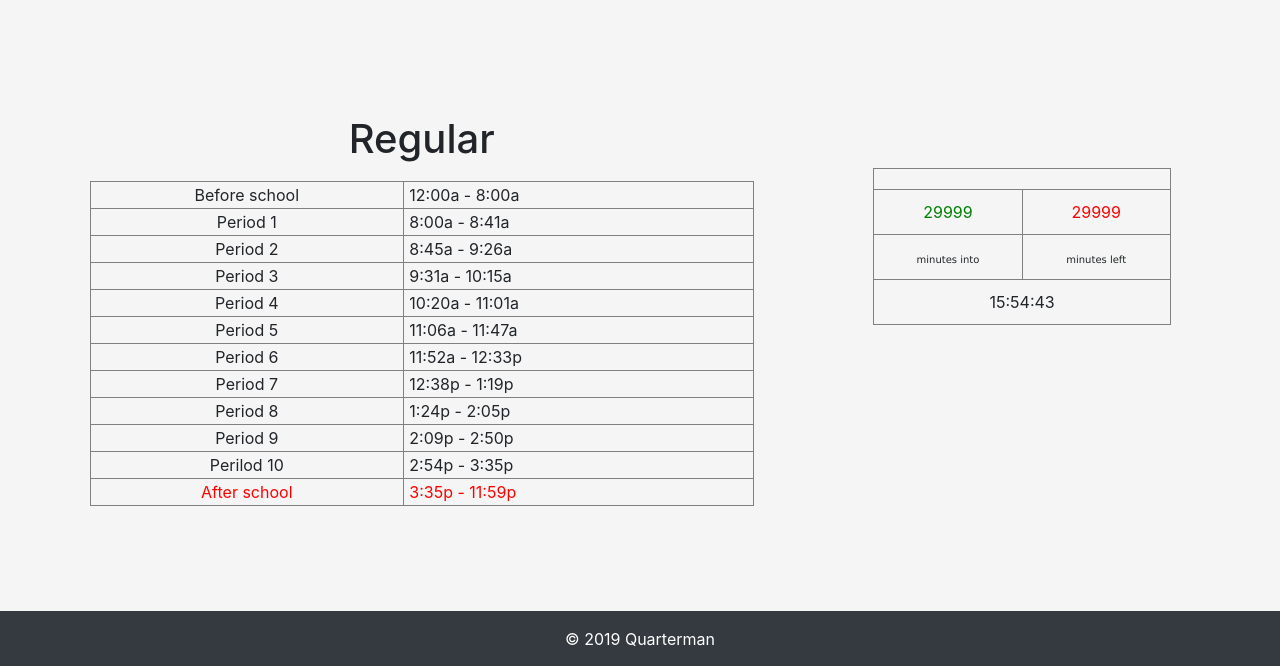
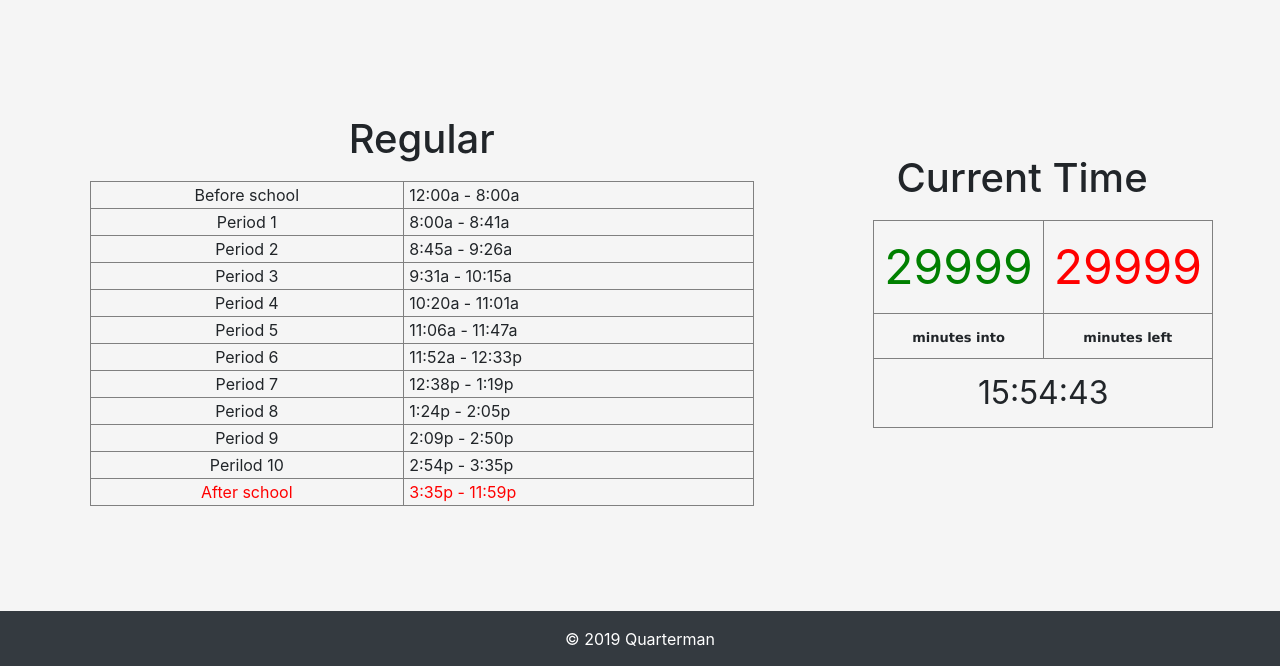
Before and after one commit to cmohri/QuarterMan, a Flask app: page / in a window 1280 px wide. Shown: the part 61-727 px from the top of the page. Run offline with Flask 2, Linux system fonts and the light colour scheme; some libraries are stand-ins or nearby versions.

Commit message:
Make home nicer

```diff
--- a/app/templates/home.html
+++ b/app/templates/home.html
@@ -24,21 +24,19 @@
         </div>
 
         <div class = "col-lg-3 time-left-container">
-	  <br><br><br><br><br><br><br>
+	  <br><br><br><br><br><br>
+	  <h1 class = "schedule-title">Current Time</h1>
             <table border="1" cellspacing="3" cellpadding="10" width="100%">
-                <tr>
-                    <td width="50%" align="center" colspan="2"></td>
+	      <tr>
+                    <td width="50%" align="center"><font color="#008000" size="10" ><div id = "minutes_into"></div></font></td>
+                    <td width="50%" align="center"><font color="#FF0000" size="10"><div id = "minutes_left"></div></font></td>
                 </tr>
                 <tr>
-                    <td width="50%" align="center"><font color="#008000"><div id = "minutes_into"></div></font></td>
-                    <td width="50%" align="center"><font color="#FF0000"><div id = "minutes_left"></div></font></td>
+                    <td width="50%" align="center"><font size="2" face="Verdana"><b>minutes into</b></font></td>
+                    <td width="50%" align="center"><font size="2" face="Verdana"><b>minutes left</b></font></td>
                 </tr>
                 <tr>
-                    <td width="50%" align="center"><font size="1" face="Verdana">minutes into</font></td>
-                    <td width="50%" align="center"><font size="1" face="Verdana">minutes left</font></td>
-                </tr>
-                <tr>
-                    <td width="50%" id = "txt" align="center" colspan="2"></td>
+		  <td width="100%" align="center" colspan="2"><font size ="6"><div id = "txt"></div></font></td>
                 </tr>
             </table>
         </div>
--- a/config.py
+++ b/config.py
@@ -9,5 +9,5 @@ class Config(object):
     SQLALCHEMY_DATABASE_URI = os.environ.get('DATABASE_URL') or 'sqlite:///' + os.path.join(basedir, 'app.db')
     SQLALCHEMY_TRACK_MODIFICATIONS = False
 
-    GOOGLE_CLIENT_ID = ''
-    GOOGLE_CLIENT_SECRET = ''
+    GOOGLE_CLIENT_ID = '380938917381-p3u1a6qdrh4b72nlqjti8tlcbb30drhp.apps.googleusercontent.com'
+    GOOGLE_CLIENT_SECRET = 'QM2mPPMW1BvwEBZDD9iIgWXL'
```
